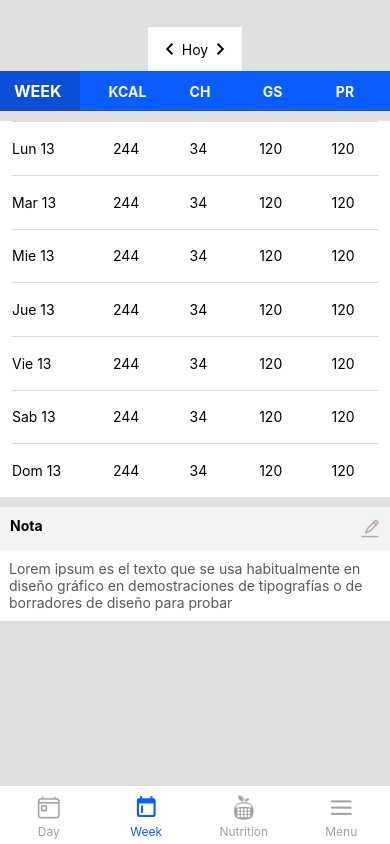
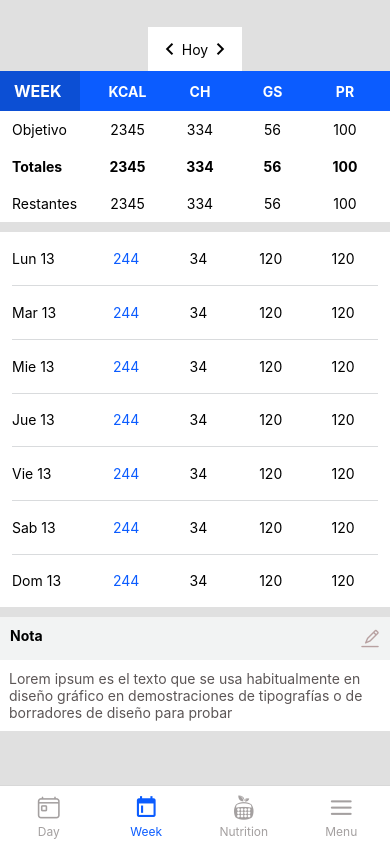
Before and after one commit to ariel151515/Flextonica, a React Native app in the folder Flextonica-Frontend/: screen /Week in a window 390 px wide. Built offline with nearby package versions, Linux system fonts and the light colour scheme.

Commit message:
El box quedo perfecto

```diff
--- a/Flextonica-Frontend/components/Box.jsx
+++ b/Flextonica-Frontend/components/Box.jsx
@@ -9,6 +9,12 @@ export const Box = ({titulo}) => {
   const [value3, setValue3] = useState("GS");
   const [value4, setValue4] = useState("PR");
 
+
+  const [value1C, setValue1C] = useState("2345");
+  const [value2C, setValue2C] = useState("334");
+  const [value3C, setValue3C] = useState("56");
+  const [value4C, setValue4C] = useState("100");
+
   const handleInputChange = (text, setValue) => {
     if (text === "0") {
       setValue("");
@@ -19,6 +25,8 @@ export const Box = ({titulo}) => {
 
 
   return (
+    <View style={styles.containerB}>
+
         <View style={styles.container}>
           <View style={styles.itemContainer}>
 
@@ -53,8 +61,133 @@ export const Box = ({titulo}) => {
             editable={false} // Deshabilitar edición
             placeholder="0000"
           />
+        </View>
 
       </View>
+    </View>
+    <View>
+</View>
+
+
+    <View style={styles.containerC}>
+        <View style={styles.itemContainer}>
+
+        <View style={styles.textDiaC}>
+          <Text style={styles.textDiaTC}>Objetivo</Text>
+        </View>
+
+        <View style={styles.contenedorTextBox}>
+          <TextInput
+            style={[styles.textBoxC, { width: 60, textAlign: 'center', color:'#000' }]} // Establecer el ancho
+            value={value1C}
+            onChangeText={text => handleInputChange(text, setValue1)}
+            editable={false} // Primer input editable
+            placeholder="0000"
+            keyboardType="numeric" // Solo números
+          />
+          <TextInput
+            style={[styles.textBoxC, { width: 60, textAlign: 'center', color:'#000' }]} // Establecer el ancho
+            value={value2C}
+            editable={false} // Deshabilitar edición
+            placeholder="0000"
+          />
+          <TextInput
+            style={[styles.textBoxC, { width: 60, textAlign: 'center', color:'#000' }]} // Establecer el ancho
+            value={value3C}
+            editable={false} // Deshabilitar edición
+            placeholder="0000"
+          />
+          <TextInput
+            style={[styles.textBoxC, { width: 60, textAlign: 'center', color:'#000' }]} // Establecer el ancho
+            value={value4C}
+            editable={false} // Deshabilitar edición
+            placeholder="0000"
+          />
+        </View>
+      </View>
+    </View>
+
+
+    <View style={styles.containerC}>
+          <View style={styles.itemContainer}>
+
+        <View style={styles.textDiaC}>
+          <Text style={[styles.textDiaTC, {fontWeight:'bold'}]}>Totales</Text>
+        </View>
+
+        <View style={styles.contenedorTextBox}>
+          <TextInput
+            style={[styles.textBoxC, { width: 60, textAlign: 'center', color:'#000', fontWeight:'bold' }]} // Establecer el ancho
+            value={value1C}
+            onChangeText={text => handleInputChange(text, setValue1)}
+            editable={false} // Primer input editable
+            placeholder="0000"
+            keyboardType="numeric" // Solo números
+          />
+          <TextInput
+            style={[styles.textBoxC, { width: 60, textAlign: 'center', color:'#000', fontWeight:'bold' }]} // Establecer el ancho
+            value={value2C}
+            editable={false} // Deshabilitar edición
+            placeholder="0000"
+          />
+          <TextInput
+            style={[styles.textBoxC, { width: 60, textAlign: 'center', color:'#000', fontWeight:'bold' }]} // Establecer el ancho
+            value={value3C}
+            editable={false} // Deshabilitar edición
+            placeholder="0000"
+          />
+          <TextInput
+            style={[styles.textBoxC, { width: 60, textAlign: 'center', color:'#000', fontWeight:'bold' }]} // Establecer el ancho
+            value={value4C}
+            editable={false} // Deshabilitar edición
+            placeholder="0000"
+          />
+        </View>
+      </View>
+    </View>
+
+
+
+
+    <View style={styles.containerC}>
+          <View style={styles.itemContainer}>
+
+        <View style={styles.textDiaC}>
+          <Text style={styles.textDiaTC}>Restantes</Text>
+        </View>
+
+        <View style={styles.contenedorTextBox}>
+          <TextInput
+            style={[styles.textBoxC, { width: 60, textAlign: 'center', color:'#000' }]} // Establecer el ancho
+            value={value1C}
+            onChangeText={text => handleInputChange(text, setValue1)}
+            editable={false} // Primer input editable
+            placeholder="0000"
+            keyboardType="numeric" // Solo números
+          />
+          <TextInput
+            style={[styles.textBoxC, { width: 60, textAlign: 'center', color:'#000' }]} // Establecer el ancho
+            value={value2C}
+            editable={false} // Deshabilitar edición
+            placeholder="0000"
+          />
+          <TextInput
+            style={[styles.textBoxC, { width: 60, textAlign: 'center', color:'#000' }]} // Establecer el ancho
+            value={value3C}
+            editable={false} // Deshabilitar edición
+            placeholder="0000"
+          />
+          <TextInput
+            style={[styles.textBoxC, { width: 60, textAlign: 'center', color:'#000' }]} // Establecer el ancho
+            value={value4C}
+            editable={false} // Deshabilitar edición
+            placeholder="0000"
+          />
+        </View>
+      </View>
+    </View>
+
+    <View>
      </View>
     </View>
   );
@@ -110,7 +243,35 @@ const styles = StyleSheet.create({
     paddingLeft: 14,
     paddingRight: 18,
     borderColor: '#fff',
+  },
+  containerB:{
+    width:'100%',
+    backgroundColor:'#ffff',
+    ...Platform.select({
+      ios: {
+        shadowColor: 'rgba(0, 0, 0, 0.16)',
+        shadowOffset: { width: 0, height: 1 },
+        shadowOpacity: 0.4,
+        shadowRadius: 2,
+      },
+      android: {
+        elevation: 2,
+      },
+    }),
+  },
+  textDiaC:{
+    color:'#000'
+  },
+  textDiaTC: {
+    color:'#000',
+    paddingLeft:12
+  },
+  containerC:{
+    backgroundColor:'#ffff',
+    paddingTop:10,
+    paddingBottom:10,
   }
+
 });
 
 export default Box;
--- a/Flextonica-Frontend/components/ContenedorMacrosSemanal.jsx
+++ b/Flextonica-Frontend/components/ContenedorMacrosSemanal.jsx
@@ -24,7 +24,7 @@ export const Item = ({ dia }) => {
 
         <View style={styles.contenedorTextBox}>
           <TextInput
-            style={[styles.textBox, { width: 60, textAlign: 'center' }]} // Establecer el ancho
+            style={[styles.textBox, { width: 60, textAlign: 'center', color:'#0B5CFF' }]} // Establecer el ancho
             value={value1}
             onChangeText={text => handleInputChange(text, setValue1)}
             editable={true} // Primer input editable
@@ -60,7 +60,6 @@ export const Item = ({ dia }) => {
 const ContenedorMacrosSemanal = () => {
   return (
     <View style={styles.containerBox}>
-      <View style={{ backgroundColor: '#D9DBDD', height: 0.7 }}></View>
       <Item dia="Lun 13" />
       <View style={{ backgroundColor: '#D9DBDD', height: 0.7 }}></View>
       <Item dia="Mar 13" />
@@ -90,10 +89,14 @@ const styles = StyleSheet.create({
   containerBox: {
     flex: 1,
     backgroundColor: '#fff',
+
     marginTop: 10,
     marginBottom: 10,
+
     paddingLeft: 12,
     paddingRight: 12,
+
+    paddingTop:0
   },
   itemContainer: {
     flexDirection: 'row',
```
Lines whose indentation alone changed are shown as unchanged.
